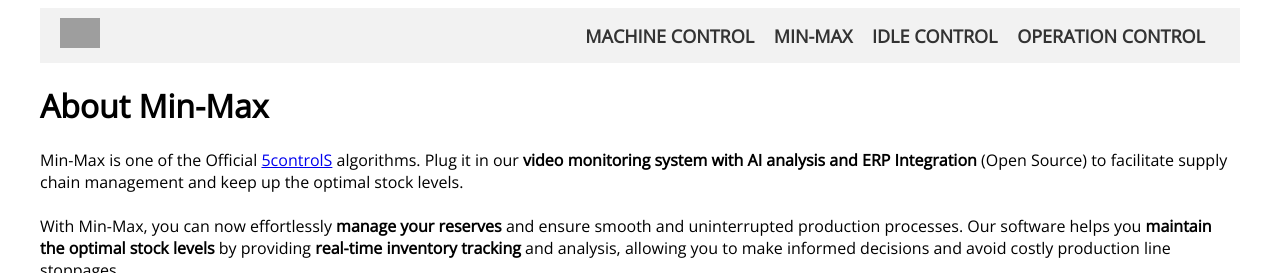
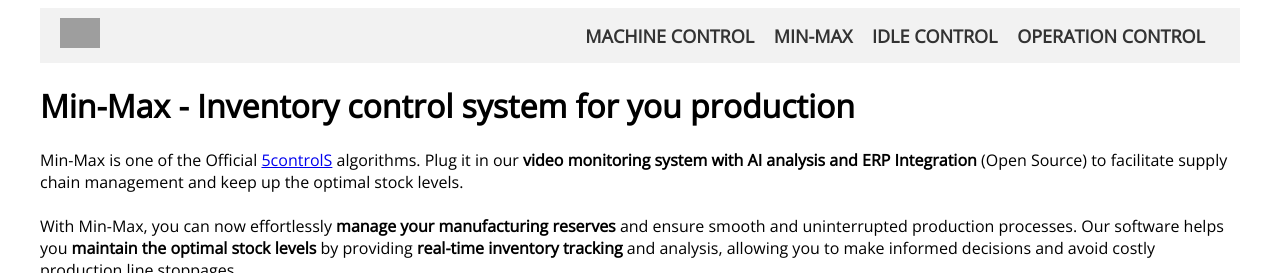
Before and after one commit to 5sControl/5sControl.github.io, a Jekyll site: the page built from inventory-tracking/index.md, in a window 1280 px wide and 900 px high, cut to the strip 0-273 px from the top of the window. Built offline with Jekyll 4.4.1, drawn with Linux system fonts in a browser that asks for light colours; comment, search, counter and statistics services are not loaded; grey boxes are pictures that could not be loaded.

Commit message:
Update and rename min-max.md to inventory-tracking/index.md

```diff
--- a/min-max.md
+++ b/inventory-tracking/index.md
@@ -1,13 +1,13 @@
 ---
 layout: default
-title: Inventory tracking system to control your manufacturing stocks
+title: Inventory tracking system for your stocks
 description : Automatically detect number of items left in stock using power of computer vision (CV). Our software helps you maintain the optimal stock levels by providing real-time inventory tracking and analysis, allowing you to make informed decisions and avoid costly production line stoppages
 ---
-<h1>About Min-Max</h1>
+<h1>Min-Max - Inventory control system for you production</h1>
 
 Min-Max is one of the Official <a href="https://5controls.com/">5controlS</a> algorithms. Plug it in our <strong>video monitoring system with AI analysis and ERP Integration</strong> (Open Source) to facilitate supply chain management and keep up the optimal stock levels.
 <br><br>
-With Min-Max, you can now effortlessly <strong>manage your reserves</strong> and ensure smooth and uninterrupted production processes. Our software helps you <strong>maintain the optimal stock levels</strong> by providing <strong>real-time inventory tracking</strong> and analysis, allowing you to make informed decisions and avoid costly production line stoppages.
+With Min-Max, you can now effortlessly <strong>manage your manufacturing reserves</strong> and ensure smooth and uninterrupted production processes. Our software helps you <strong>maintain the optimal stock levels</strong> by providing <strong>real-time inventory tracking</strong> and analysis, allowing you to make informed decisions and avoid costly production line stoppages.
 
 <p align="center">
   <img alt="Min-Max preview" src="./assets/Min-max.png" width="100%"/>
```
